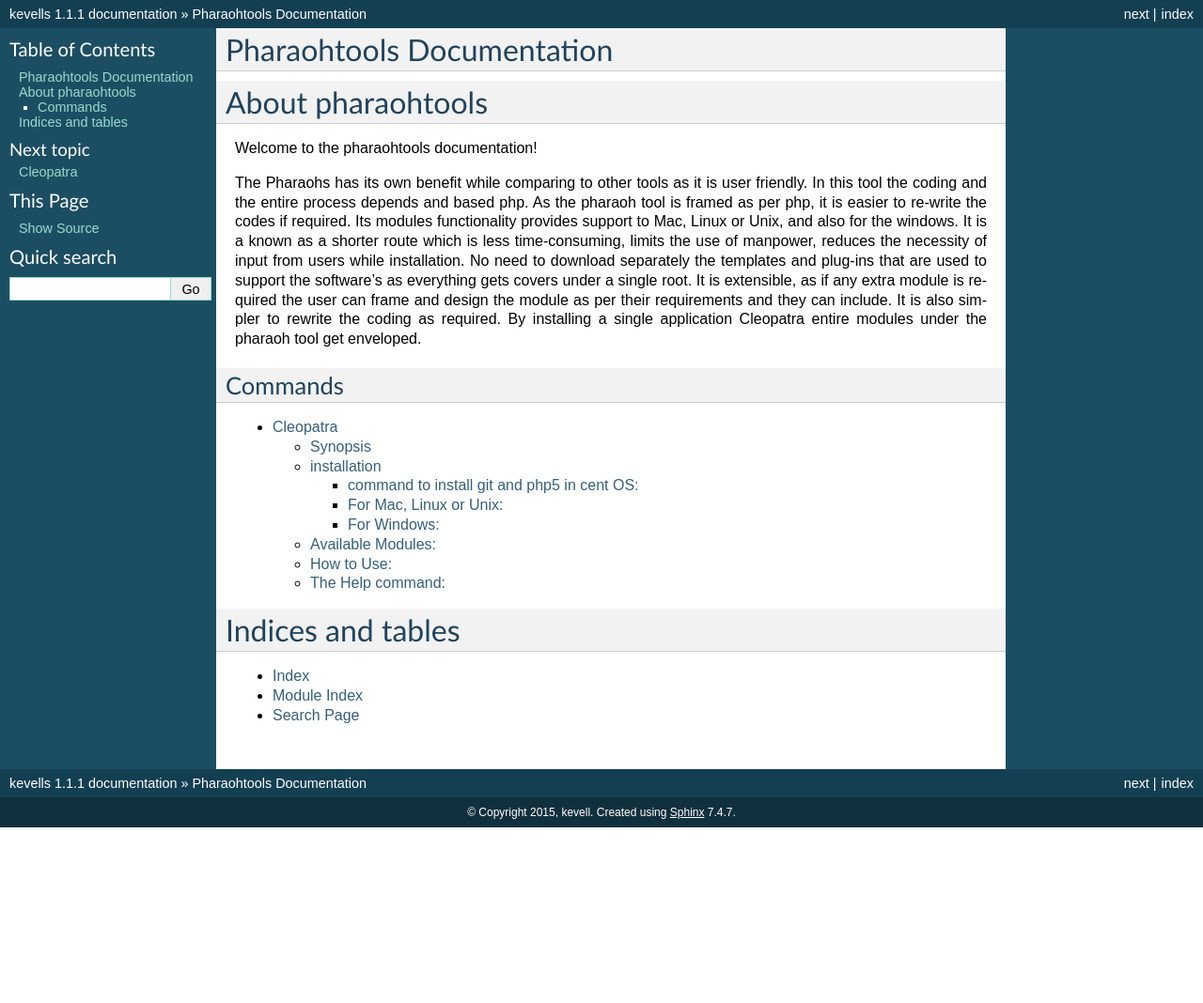
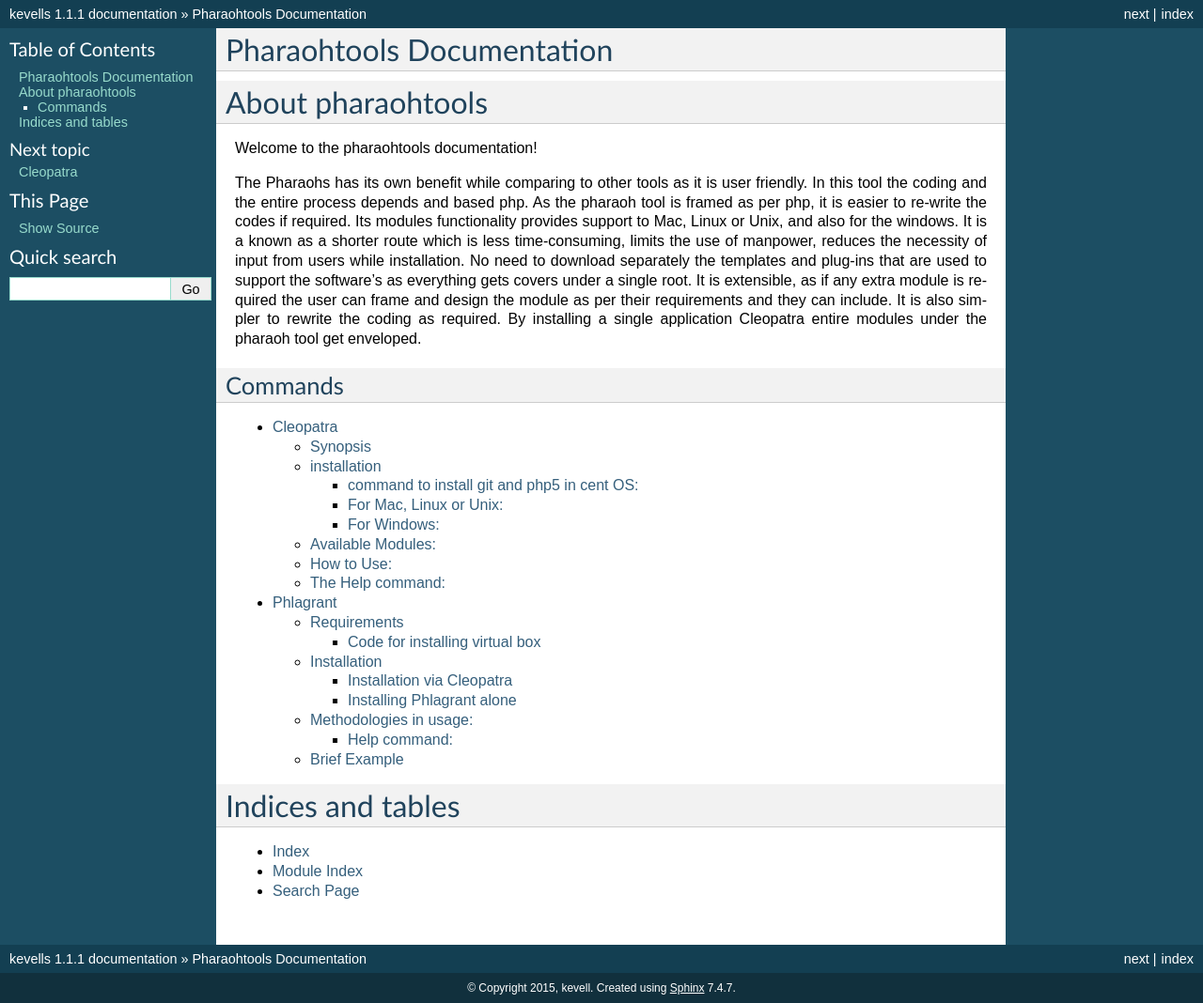
Before and after one commit to deepakajaylinux/kevellphara, a Sphinx documentation site: the page built from docs/source/index.rst, in a window 1280 px wide. Shown: the whole page at 94% size. Built offline with Sphinx 7.4.7, drawn with Linux system fonts in a browser that asks for light colours; pages that are not in the unit, such as notebooks, are missing from menus; before the commit the page ends 900 px from its top, so only the background shows below that; some of the changed lines change nothing that is shown.

Commit message:
pharatools

```diff
--- a/docs/source/index.rst
+++ b/docs/source/index.rst
@@ -14,7 +14,7 @@
    :maxdepth: 3
 
  cleopatra
-
+ phlagrant
 
 
 Indices and tables
--- /dev/null
+++ b/docs/source/phlagrant.rst
@@ -0,0 +1,167 @@
+Phlagrant
+==========
+
+
+
+While comparing with Cleopatra, the Phlagrant is a virtual machine management tool that provides the features for Virtual machine and development environment management.
+
+By using Devops it manages the virtual machine configuration, facilitates the different types of contributors even in a highly complex development environment.
+
+It facilitates the automating, standardizing and managing the setup to virtualized environment. Its functionalities includes Configuration Management, Test Automation Management, Automated Deployment, Build and Release Management, Development Environment Management and those functionalities are performed.
+
+In Phlagrant the Configuration Management, Systems Automation and Infrastructure is framed in php. Editing a php script is really easy, as there is no compilation step to perform.
+
+The Phlagrant is object-oriented that enrich not only the data type but also the types of operations that can be applied to the data. Hence, while comparing object-oriented programming techniques over procedural programming techniques , the object-oriented programming enables the end users to create modules that do not need to be changed when a new type of object is added.
+
+The Phlagrant is extensible, as if any extra module is required the user can frame and design the module as per their requirements and they can include.
+
+By using the functionality of templating option extra-templates can be added, if required. The SSH option enables to set a SSH key value. The SFTP facilitates readability and write ability between the two different OS using virtual box.
+
+
+Requirements
+**************
+
+If you wish to use the Phlagrant, ensure whether the Virual box is installed in your machine, along with the Virtual box guest additions functionality
+
+Code for installing virtual box
+-------------------------------
+
+::
+        sudo cleopatra virtualbox install --yes --guess --with-guest-additions
+
+Installation
+*************
+
+There is two possible ways to install the Phlagrant tool to your machine:
+
+1)Installation via Cleopatra
+2)Installing Phlagrant alone
+
+Installation via Cleopatra
+---------------------------
+
+if you have Cleopatra tool in your machine, then it's simple to install the phlagrant by using the code as given below::
+
+        sudo cleopatra phlagrant install --yes --guess
+
+here the word guess can be ignored while selecting your own directory during installation.
+
+Installing Phlagrant alone
+---------------------------
+
+If you want to install the phlagrant tool to your machine without depending on the Cleopatra tool, it is easier by using the command,::
+
+        sudo apt-get install php5 git
+
+this command will install php5 and git on your machine. After that use the following command,::
+
+        git clone http://github.com/PharaohTools/phlagrant && sudo php phlagrant/install-silent
+
+the command on the above mentioned can be used if you don't want to select the location during the installation. If you wish to do so, use the following command::
+
+        git clone http://github.com/PharaohTools/phlagrant && sudo php phlagrant/install
+
+                                                                                                                             42,0-1        Bot
+Methodologies in usage:
+***********************
+
+Here, let us see how to use the commands under the tool and its usage.
+
+if you simply type the following command,::
+
+    phlagrant
+
+As shown in the below screenshot, you will get the display of all the modules available under this tool.::
+
+     kevells@Corp:/# phlagrant
+
+     Pharaoh Tools - Phlagrant
+
+
+
+    Phlagrant by Golden Contact Computing
+    -------------------
+
+    About:
+    -----------------
+    Phlagrant is for controlling Virtual Machines in Development Environments.
+
+    -------------------------------------------------------------
+
+    Available Commands:
+    ---------------------------------------
+
+    AutoSSH - AutoSSH - Use your Papyrus details to automatically SSH or SFTP into your Phlagrant box
+    Box - Box - Manage Base Boxes for Phlagrant
+    Destroy - Destroy - Stop a Phlagrant Box
+    Flirtify - Phlagrant Flirtify - Generate a Phalgrantfile
+    Halt - Halt - Stop a Phlagrant Box
+    Invoke - SSH Invocation Functions
+    PharaohTools - Pharaoh Tools Provisioner Integration
+    Provision - Provision - Stop a Phlagrant Box
+    Resume - Resume - Stop a Phlagrant Box
+    SFTP - SFTP Functionality
+    Shell - Shell Provisioner Integration
+    Status - Status - Stop a Phlagrant Box
+    SystemDetection - System Detection - Detect the Running Operating System
+    Up - Up - Create and Start a Phlagrant Box
+    Virtualbox - Virtualbox Provider Integration
+
+    ******************************
+
+
+Help command:
+-------------
+
+It's simple to use the help command,
+
+  phlagrant ModuleName help
+
+This command helps you how the particular modules works, and also about what are the actions it can perform.
+The below screenshot explains you how the help command is used to explain the module Box.::
+
+    kevells@Corp:/#phlagrant AutoSSH help
+
+    ******************************
+    Pharaoh Tools - Phlagrant
+    ******************************
+
+
+    This command allows you to autoSSH a phlagrant box
+
+    AutoSSH, auto-ssh, autossh, ssh, SSH
+
+        - cli
+        Open an SSH Cli to your Phlagrant Box
+        example: phlagrant auto-ssh cli --yes --guess
+
+        - sftp-put
+        SFTP Put a file on to your Phlagrant Box
+        example: phlagrant auto-ssh sftp-put --yes --guess --source=/path/to/source --target=/path/to/target
+
+        - sftp-get
+        SFTP Get a file from your Phlagrant Box
+        example: phlagrant auto-ssh sftp-get --yes --guess --source=/path/to/source --target=/path/to/target
+
+    ------------------------------
+    End Help
+    ******************************
+
+Brief Example
+**************
+
+let's see about a short example regarding the phlagrant here.
+
+create a directory, or simply use a current web project as your new Pharaoh project mkdir /var/www/my-test-project && cd /var/www/my-test-project
+
+install virtualbox to your machine if you don't have it already, it's simple by using the command as follows,::
+
+    sudo cleopatra virtualbox install --yes --guess --with-guest-additions
+
+add a default Cleopatra Configuration Management Autopilot file using the following command::
+
+    sudo cleopatra cleofy install-generic-autopilots --yes --guess --template-group=phlagrant
+
+flirtify phlagrant flirt now --template-group=default-php
+
+install, configure and start the virtual machine Phlagrant up now
```
Also changed, not shown: 9 other files.
